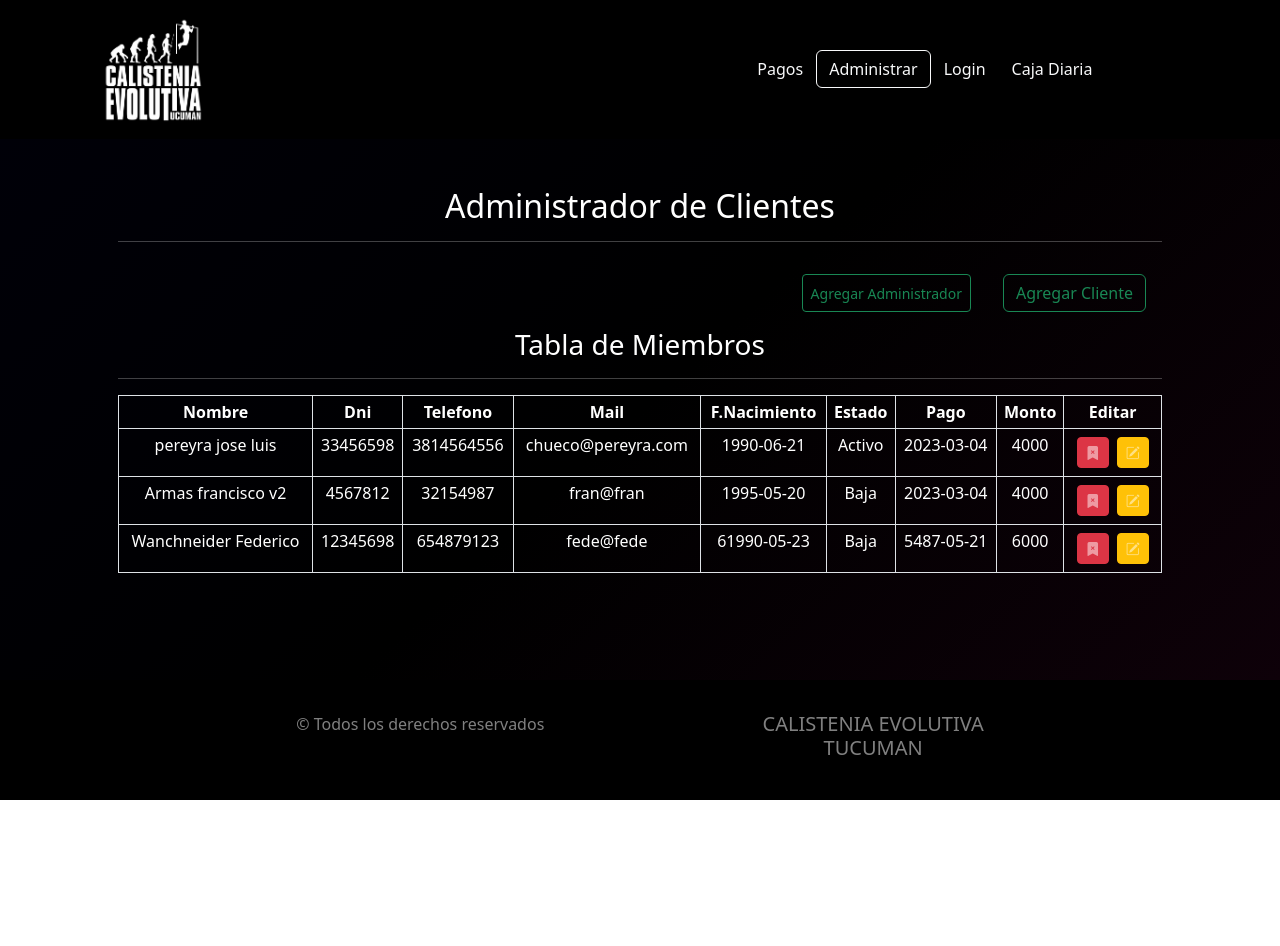
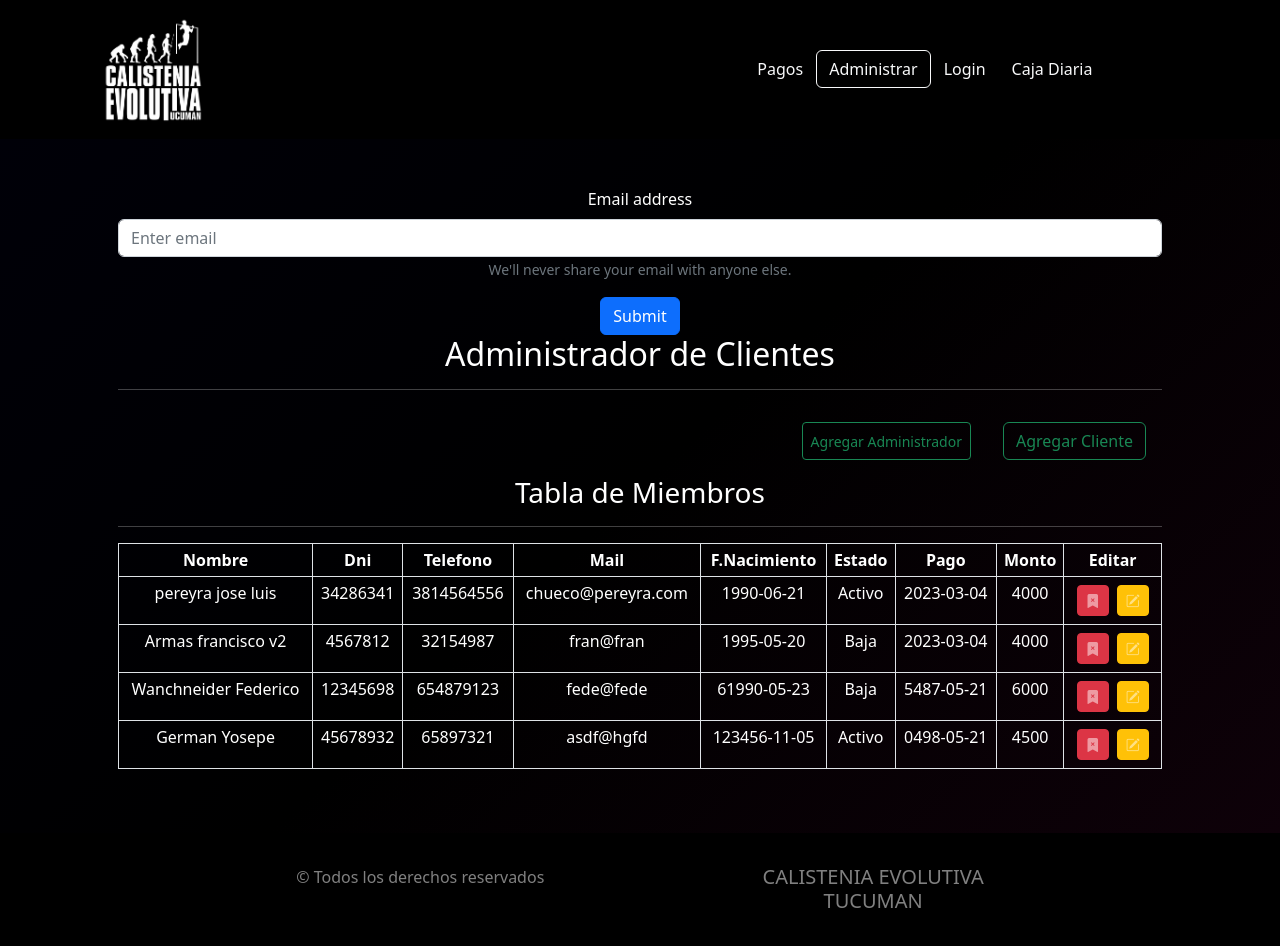
Before and after one commit to jlpereyra22/Calistenia-Evolutiva-Front, a React (Create React App) app: page /administrar in a window 1280 px wide. Shown: the top 946 px of the page. Before the commit the page ends 800 px from the top, so only its background shows below. Built offline with nearby package versions, Linux system fonts and the light colour scheme; data requests are answered from the project's data file.

Commit message:
logramos filtar el cliente buscado utilizando un input search, es totalmente funcional. Queda eliminar component pagos ya que dicho input reemplazaria la funcionalidad del component

```diff
--- a/db.json
+++ b/db.json
@@ -2,7 +2,7 @@
   "clientes": [
     {
       "Nombre": "pereyra jose luis",
-      "Dni": "33456598",
+      "Dni": "34286341",
       "Telefono": "3814564556",
       "Mail": "chueco@pereyra.com",
       "FNacimiento": "1990-06-21",
@@ -32,6 +32,17 @@
       "FPago": "5487-05-21",
       "Monto": "6000",
       "id": "AgmV8vj"
+    },
+    {
+      "Nombre": "German Yosepe",
+      "Dni": "45678932",
+      "Telefono": "65897321",
+      "Mail": "asdf@hgfd",
+      "FNacimiento": "123456-11-05",
+      "Estado": "Activo",
+      "FPago": "0498-05-21",
+      "Monto": "4500",
+      "id": "yyqA_Bz"
     }
   ]
 }
--- a/src/components/views/Administrador.jsx
+++ b/src/components/views/Administrador.jsx
@@ -2,23 +2,51 @@ import { useEffect, useState } from "react";
 import { Container } from "react-bootstrap";
 import Button from "react-bootstrap/Button";
 import Table from "react-bootstrap/Table";
-
 import { Link } from "react-router-dom";
 import { consultarApiCliente } from "../helpers/queris";
 import TablaCliente from "./socios/TablaCliente";
-
+import Form from "react-bootstrap/Form";
 
 const Administrador = () => {
   const [clientes, setClientes] = useState([]);
+  const [clienteBuscado, setClienteBuscado] = useState("");
   useEffect(() => {
     consultarApiCliente().then((respuesta) => {
       setClientes(respuesta);
     });
   }, []);
 
+  const searcher = (e) => {
+    setClienteBuscado(e.target.value);
+    console.log(e.target.value);
+  };
+
+  const results = !clienteBuscado ? clientes : clientes.filter((dato)=> dato.Nombre.toLowerCase().includes(clienteBuscado.toLocaleLowerCase()))
+
+
   return (
     <section className="bgGradient mainSection">
       <Container className="text-center p-5 text-white">
+        <div>
+          <Form>
+            <Form.Group className="mb-3" controlId="formBasicEmail">
+              <Form.Label>Email address</Form.Label>
+              <Form.Control
+                value={clienteBuscado}
+                onChange={searcher}
+                type="text"
+                placeholder="Enter email"
+              />
+              <Form.Text className="text-muted">
+                We'll never share your email with anyone else.
+              </Form.Text>
+            </Form.Group>
+
+            <Button variant="primary" type="submit">
+              Submit
+            </Button>
+          </Form>
+        </div>
         <div>
           <h2>Administrador de Clientes</h2>
           <hr />
@@ -55,8 +83,12 @@ const Administrador = () => {
               </tr>
             </thead>
             <tbody>
-              {clientes.map((cliente) => (
-                <TablaCliente key={cliente.id} cliente={cliente}  setCliente={setClientes}/>
+              {results.map((cliente) => (
+                <TablaCliente
+                  key={cliente.id}
+                  cliente={cliente}
+                  setCliente={setClientes}
+                />
               ))}
             </tbody>
           </Table>
--- a/src/components/views/socios/PagosCliente.jsx
+++ b/src/components/views/socios/PagosCliente.jsx
@@ -4,11 +4,28 @@ import Form from "react-bootstrap/Form";
 import Card from "react-bootstrap/Card";
 import { Link } from "react-router-dom";
 import { useForm } from "react-hook-form";
+import { useEffect, useState } from "react";
+import { consultarApiCliente } from "../../helpers/queris";
+
 
 const PagosCliente = () => {
+  const [cliente, setCliente] = useState([])
+  const [clienteBus, setClienteBus] = useState("")
+ useEffect(() => {
+  consultarApiCliente().then((respuesta)=>{
+   setCliente(respuesta);
+
+  })
+ }, [])
+
   const { register,handleSubmit, formState:{error}}= useForm();
+
   const onSubmit = (datos)=>{
     console.log(datos)
+   const dni = datos
+   const clienteBuscado = cliente.find(cliente=>cliente.Dni ===dni)
+    console.log(clienteBuscado)
+    setClienteBus(clienteBuscado)
   }
   return (
     <section className="bgGradient mainSection">
```
Also changed, not shown: src/components/helpers/queris.js (+6 -8 lines).
